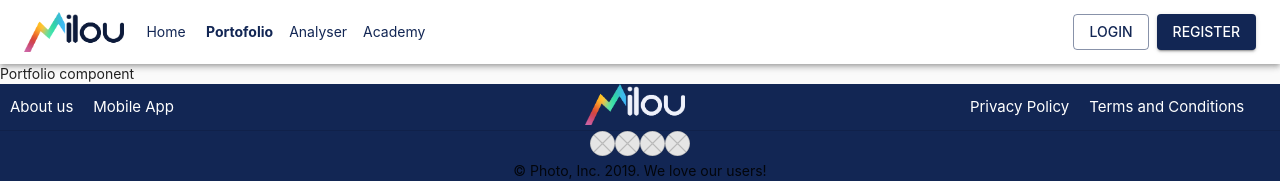
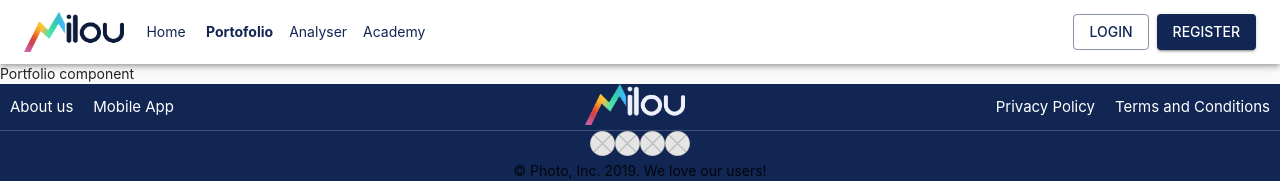
Before and after one commit to ProjectMilou/frontend, a React (Create React App) app: page /portofolio in a window 1280 px wide. Shown: the top 181 px of the page. Built offline with nearby package versions, Linux system fonts and the light colour scheme.

Commit message:
Make divider light and send links to end

```diff
--- a/src/components/footer/Footer.tsx
+++ b/src/components/footer/Footer.tsx
@@ -4,8 +4,9 @@ import { Link } from '@reach/router';
 import logo from '../../assets/images/logo2.png';
 import Ellipse from './Ellipse';
 
-const useStyles = makeStyles((theme: Theme) =>
-    createStyles({
+const useStyles = makeStyles((theme: Theme) => {
+    const { main, light, contrastText } = theme.palette.primary;
+    return createStyles({
         logo: {
             maxWidth: 100,
             marginRight: '10px'
@@ -14,7 +15,7 @@ const useStyles = makeStyles((theme: Theme) =>
             flexGrow: 1
         },
         link: {
-            color: theme.palette.primary.contrastText,
+            color: contrastText,
             textDecoration: "none",
             textTransform: "none",
             margin: 10,
@@ -24,10 +25,13 @@ const useStyles = makeStyles((theme: Theme) =>
             textAlign: 'center'
         },
         container: {
-            backgroundColor: theme.palette.primary.main
+            backgroundColor: main
+        },
+        divider: {
+            backgroundColor: light
         }
     })
-);
+});
 
 const Footer: React.FC = () => {
     const classes = useStyles();
@@ -44,12 +48,12 @@ const Footer: React.FC = () => {
                     </Grid>
                 </Grid>
 
-                <Grid item xs>
+                <Grid container xs justify="flex-end">
                     <Link to="/privacy" className={classes.link}>Privacy Policy</Link>
                     <Link to="/terms" className={classes.link}>Terms and Conditions</Link>
                 </Grid>
             </Grid>
-            <Divider color="white" />
+            <Divider className={classes.divider} />
             <Grid
                 container
                 direction="column"
```
